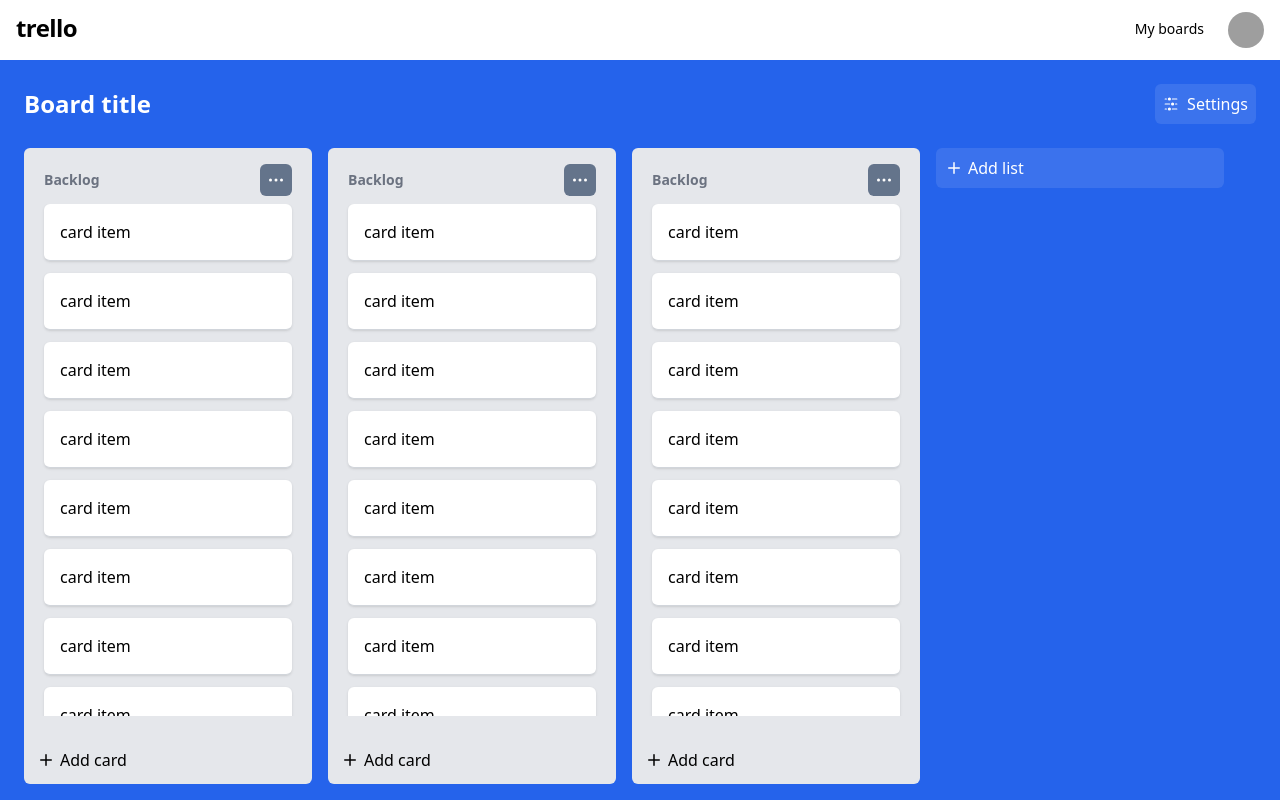
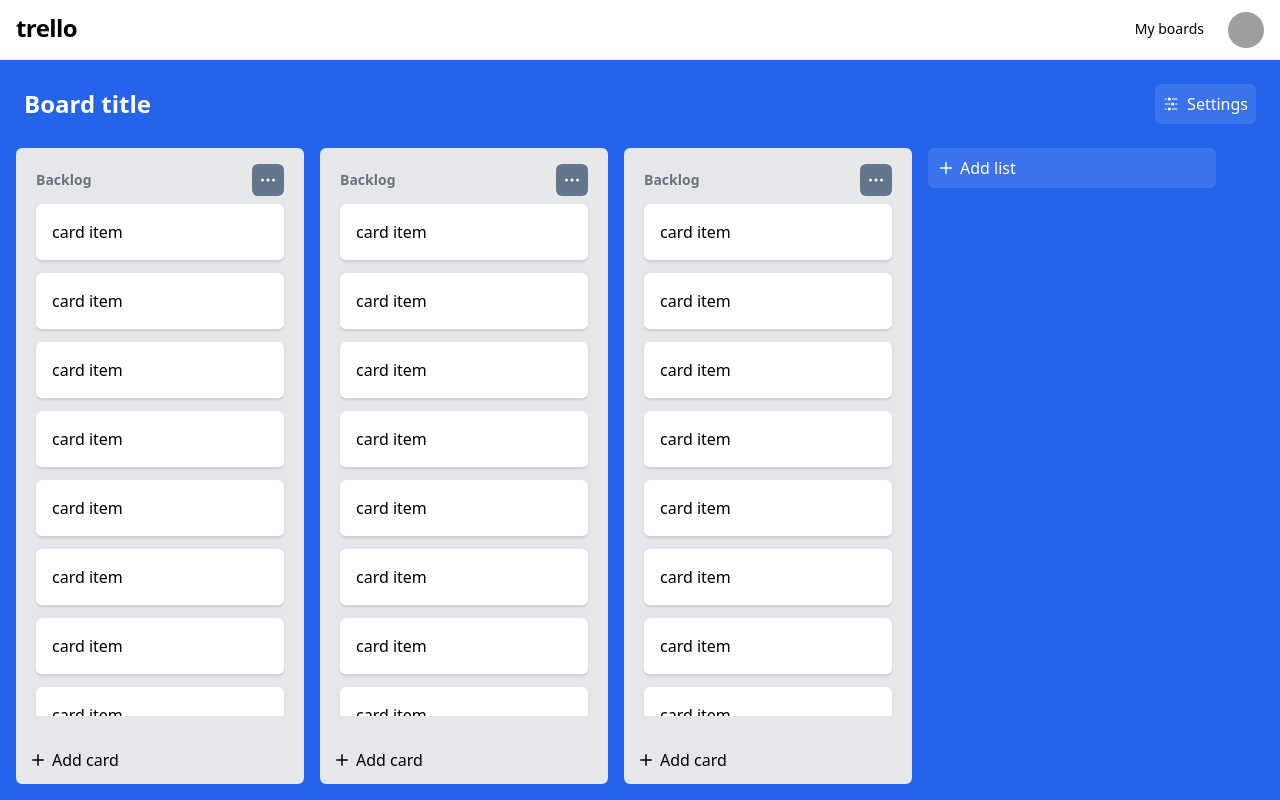
Before and after one commit to seml404/vue3-trello, a Vue app: page / in a window 1280 px wide. Built offline with nearby package versions, Linux system fonts and the light colour scheme; grey boxes are pictures that could not be loaded.

Commit message:
added draggable

```diff
--- a/src/views/MainBoard.vue
+++ b/src/views/MainBoard.vue
@@ -27,11 +27,12 @@
           </div>
         </div>
         <div class="flex-1 overflow-x-auto">
-          <div class="inline-flex h-full ml-2 items-start px-4 space-x-4">
+          <div class="inline-flex h-full items-start px-4 space-x-4">
             <div
               v-for="el in Array.from(Array(3))"
               :key="el"
               class="w-72 bg-gray-200 flex flex-col rounded-md p-2 max-h-full"
+              draggable="true"
             >
               <div class="flex items-center justify-between px-3 py-2">
                 <h3 class="text-sm font-semibold text-gray-500">Backlog</h3>
```
